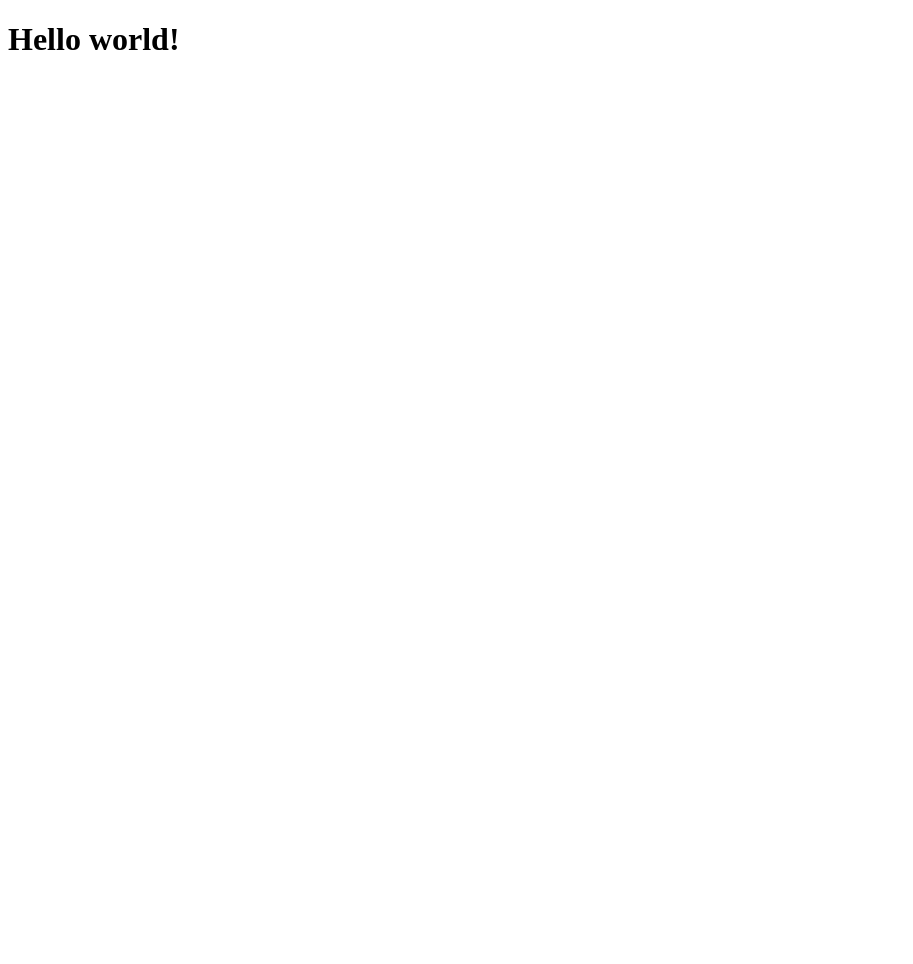
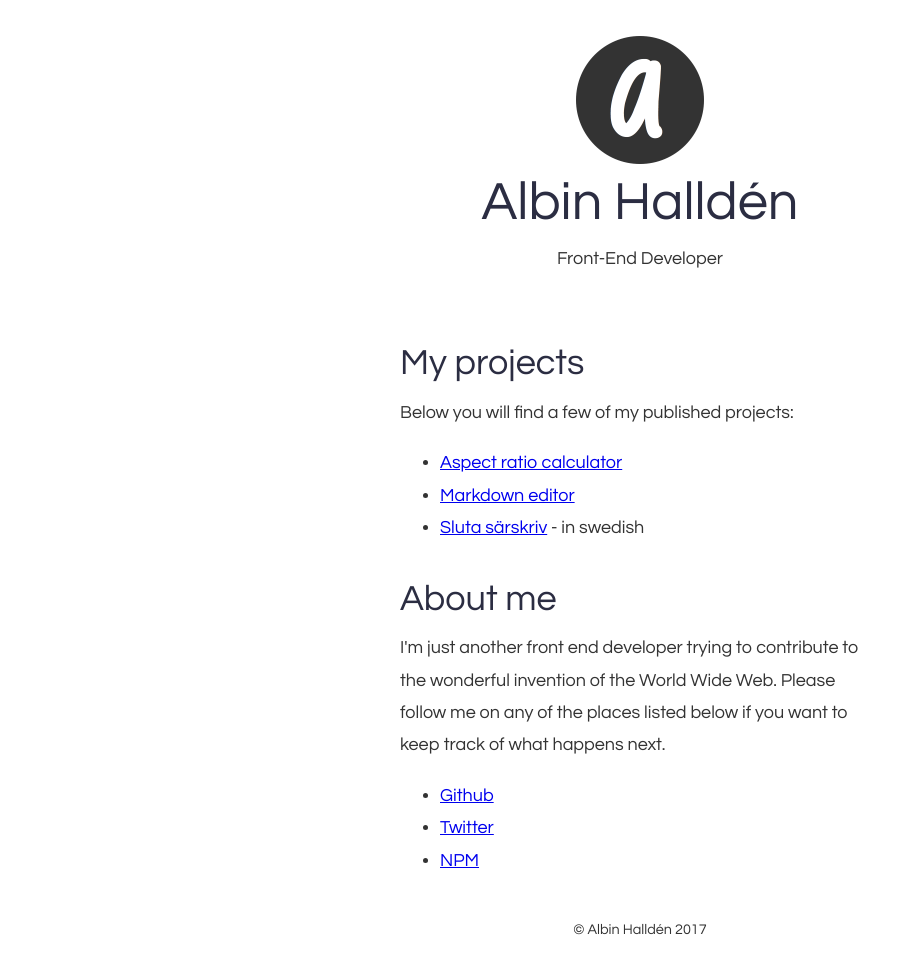
Before and after one commit to albinhallden/albinhallden.github.io, a plain HTML site: page index.html in a window 1280 px wide. Shown: the whole page, without its empty margins (0-913 px from the left). Before the commit the page ends 800 px from the top, so only its background shows below. Drawn offline with Linux system fonts and the light colour scheme; a web font is replaced by a local one.

Commit message:
Add bunch of files from last website

```diff
--- /dev/null
+++ b/build/bundle.js
@@ -0,0 +1,2 @@
+!function(r){function t(o){if(n[o])return n[o].exports;var e=n[o]={exports:{},id:o,loaded:!1};return r[o].call(e.exports,e,e.exports,t),e.loaded=!0,e.exports}var n={};return t.m=r,t.c=n,t.p="/build",t(0)}([function(r,t,n){n(1)},function(r,t){}]);
+//# sourceMappingURL=bundle.js.map
--- a/index.html
+++ b/index.html
@@ -2,11 +2,68 @@
 <html lang="en">
 <head>
   <meta charset="UTF-8">
-  <meta name="viewport" content="width=device-width, initial-scale=1.0">
-  <meta http-equiv="X-UA-Compatible" content="ie=edge">
   <title>Albin Halldén</title>
+  <meta name="viewport" content="width=device-width, initial-scale=1">
+  <link rel="shortcut icon" href="logo.png">
+  <link rel="apple-itouch-icon" href="logo.png">
+  <link type="text/plain" rel="author" href="humans.txt" />
+  <link href='https://fonts.googleapis.com/css?family=Khula' rel='stylesheet' type='text/css'>
+  <!--build:css css/style.css -->
+  <link rel="stylesheet" href="/build/styles.css">
+  <!-- endbuild -->
 </head>
 <body>
-  <h1>Hello world!</h1>
+  <div class="header" role="banner">
+    <div class="header__content">
+      <img src="logo.png" alt="" />
+      <h1>Albin Halldén</h1>
+      <div class="header__subtitle">
+        Front-End Developer
+      </div>
+    </div>
+  </div>
+  <div class="main" role="main">
+    <div class="section">
+      <h2>My projects</h2>
+      <p>Below you will find a few of my published projects:</p>
+      <ul>
+        <li>
+          <a href="http://aspectratio.ahallden.se/">Aspect ratio calculator</a>
+        </li>
+        <li>
+          <a href="http://markdowneditor.ahallden.se/">Markdown editor</a>
+        </li>
+        <li>
+          <a href="http://www.slutasarskriv.se/">Sluta särskriv</a> - in swedish
+        </li>
+      </ul>
+    </div>
+
+    <div class="section">
+      <h2>About me</h2>
+      <p>
+        I'm just another front end developer trying to contribute to the
+        wonderful invention of the World Wide Web.
+        Please follow me on any of the places listed below if you want to keep
+        track of what happens next.
+      </p>
+      <ul>
+        <li>
+          <a href="https://github.com/albinhallden">Github</a>
+        </li>
+        <li>
+          <a href="https://twitter.com/AlbinHallden">Twitter</a>
+        </li>
+        <li>
+          <a href="https://www.npmjs.com/~ahallden">NPM</a>
+        </li>
+      </ul>
+    </div>
+  </div>
+  <div class="footer section" role="contentinfo">
+    <div class="footer__content">
+      &copy; Albin Halldén 2017
+    </div>
+  </div>
 </body>
 </html>
```
Also changed, not shown: 404.html (added, +28 -0 lines), browserconfig.xml (added, +12 -0 lines), build/styles.css (added, +2 -0 lines), sitemap.xml (added, +13 -0 lines), humans.txt (added), logo.png (added), logo_optimized.png (added), 2 other files.
